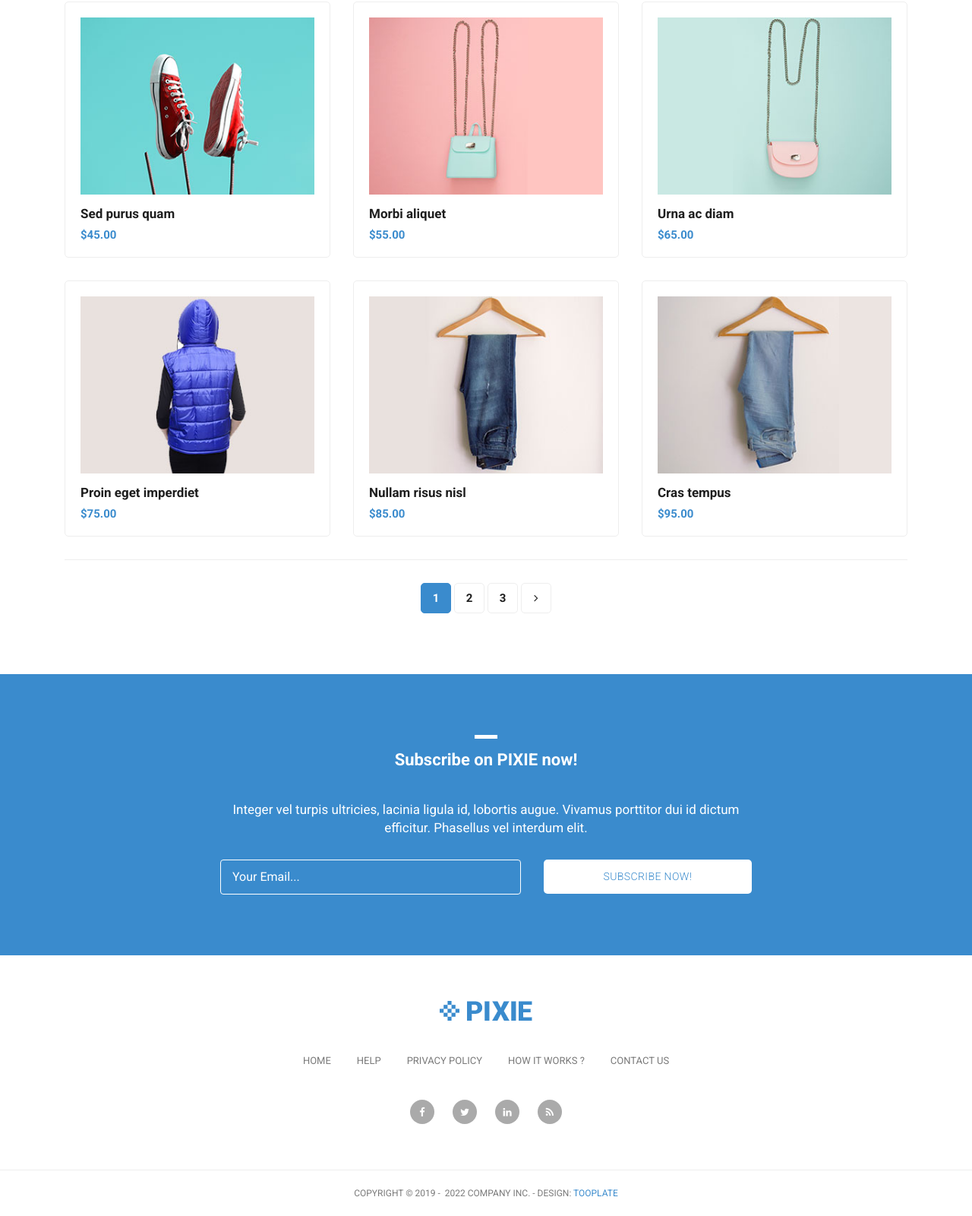
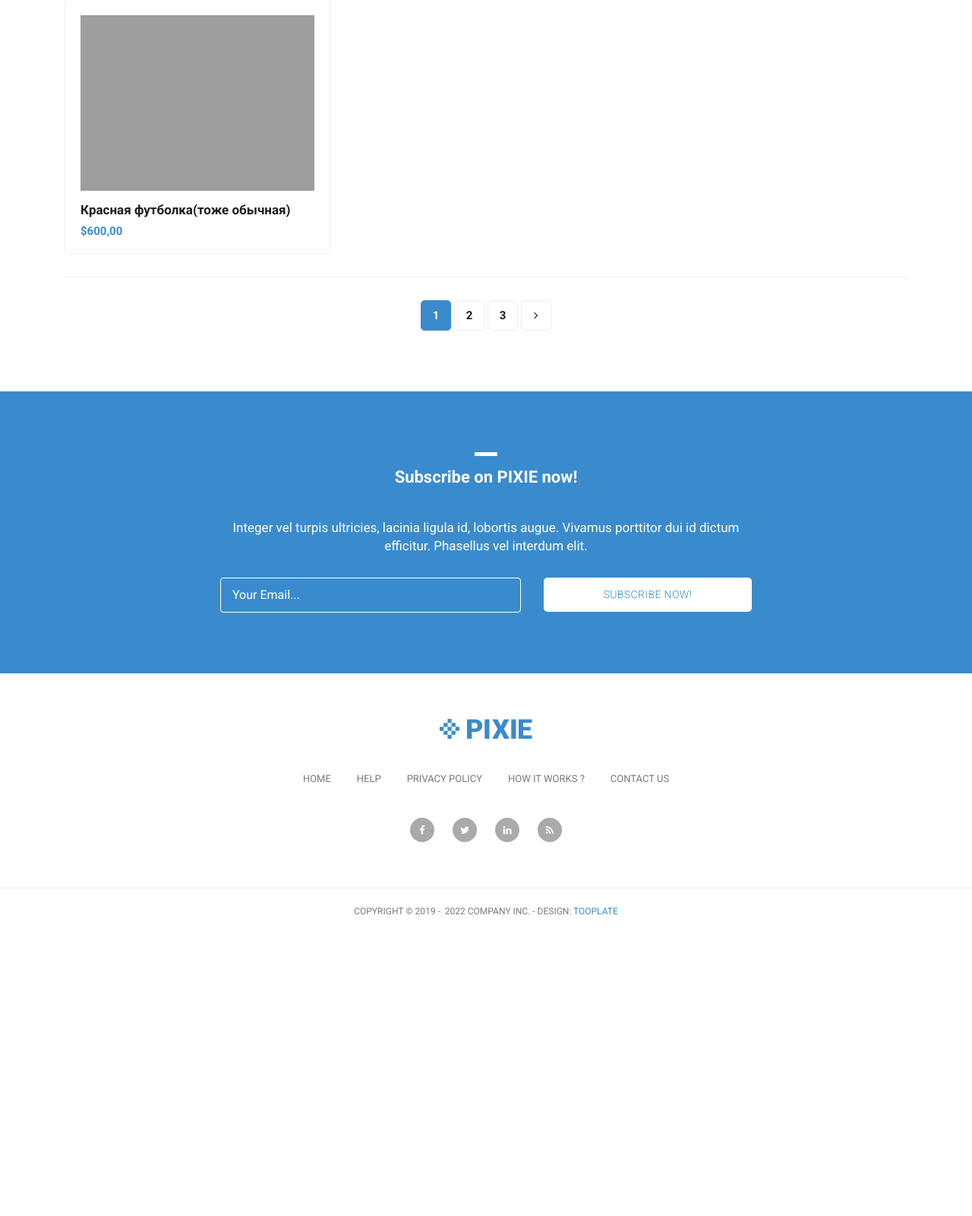
Before and after one commit to dbayanova/stephop_25_05, a Django app: page /products/ in a window 1280 px wide. Shown: the part 713-2313 px from the top of the page at 76% size. After the commit the page ends 1917 px from the top, so only its background shows below. Run offline with Django 4.2, Linux system fonts and the light colour scheme; data comes from the database, SQL or seed files in the repository; both versions use the stored data as it was after the commit; some libraries are stand-ins or nearby versions; grey boxes are pictures that could not be loaded.

Commit message:
lesson_05

```diff
--- a/stepshop/mainapp/views.py
+++ b/stepshop/mainapp/views.py
@@ -1,4 +1,5 @@
 from django.shortcuts import render
+from mainapp.models import Product, ProductCategory
 
 links_menu = [
     {'href': 'index', 'name': 'Главная', 'route': ''},
@@ -11,9 +12,13 @@ links_menu = [
 def products(request):
     title = 'Продукты'
 
+    products_ = Product.objects.all()
+    categories = ProductCategory.objects.all()
     context = {
         'title': title,
         'links_menu': links_menu,
+        'products': products_,
+        'categories': categories,
     }
 
     return render(request, 'products.html', context)
--- a/stepshop/stepshop/settings.py
+++ b/stepshop/stepshop/settings.py
@@ -123,6 +123,9 @@ STATICFILES_DIRS = (
     os.path.join(BASE_DIR, 'stepshop', 'static'),
 )
 
+MEDIA_URL = '/media/'
+MEDIA_ROOT = os.path.join(BASE_DIR, 'media')
+
 # Default primary key field type
 # https://docs.djangoproject.com/en/4.0/ref/settings/#default-auto-field
 
--- a/stepshop/stepshop/templates/base.html
+++ b/stepshop/stepshop/templates/base.html
@@ -159,6 +159,7 @@
     <script src="{% static 'assets/js/custom.js' %}"></script>
     <script src="{% static 'assets/js/owl.js' %}"></script>
 
+    {% block js %}  {% endblock %}
 
     <script language = "text/Javascript">
       cleared[0] = cleared[1] = cleared[2] = 0; //set a cleared flag for each field
@@ -170,7 +171,7 @@
           }
       }
     </script>
-  {% block js %}  {% endblock %}
+
 
   </body>
 
--- a/stepshop/stepshop/templates/products.html
+++ b/stepshop/stepshop/templates/products.html
@@ -14,15 +14,18 @@
           <div class="col-md-4 col-sm-12">
             <div class="section-heading">
               <div class="line-dec"></div>
-              <h1>Featured Items</h1>
+              <h1>{{ title|capfirst }}</h1>
             </div>
           </div>
           <div class="col-md-8 col-sm-12">
             <div id="filters" class="button-group">
-              <button class="btn btn-primary" data-filter="*">All Products</button>
-              <button class="btn btn-primary" data-filter=".new">Newest</button>
-              <button class="btn btn-primary" data-filter=".low">Low Price</button>
-              <button class="btn btn-primary" data-filter=".high">Hight Price</button>
+                <button class="btn btn-primary" data-filter="*">Все</button>
+                {% for category in categories %}
+                <button class="btn btn-primary" data-filter="{{ category.name }}">{{ category.name }}</button>
+
+                {% endfor %}
+
+
             </div>
           </div>
         </div>
@@ -32,87 +35,21 @@
     <div class="featured container no-gutter">
 
         <div class="row posts">
-            <div id="1" class="item new col-md-4">
-              <a href="product.html">
+
+            {% for product in products %}
+              <div id="{{ product.pk }}" class="item new col-md-4">
+               <a href="#">
                 <div class="featured-item">
-                  <img src="{% static 'assets/images/product-01.jpg' %}" alt="">
-                  <h4>Proin vel ligula</h4>
-                  <h6>$15.00</h6>
+                  <img src="/media/{{ product.image }}" alt="{{ product.name }}">
+
+                    <h4>{{ product.name }}</h4>
+                    <h6>${{ product.price }}</h6>
+
                 </div>
-              </a>
-            </div>
-            <div id="2" class="item high col-md-4">
-              <a href="product.html">
-                <div class="featured-item">
-                  <img src="{% static 'assets/images/product-02.jpg' %}" alt="">
-                  <h4>Erat odio rhoncus</h4>
-                  <h6>$25.00</h6>
-                </div>
-              </a>
-            </div>
-            <div id="3" class="item low col-md-4">
-              <a href="product.html">
-                <div class="featured-item">
-                  <img src="{% static 'assets/images/product-03.jpg' %}" alt="">
-                  <h4>Integer vel turpis</h4>
-                  <h6>$35.00</h6>
-                </div>
-              </a>
-            </div>
-            <div id="4" class="item low col-md-4">
-              <a href="product.html">
-                <div class="featured-item">
-                  <img src="{% static 'assets/images/product-04.jpg' %}" alt="">
-                  <h4>Sed purus quam</h4>
-                  <h6>$45.00</h6>
-                </div>
-              </a>
-            </div>
-            <div id="5" class="item new high col-md-4">
-              <a href="product.html">
-                <div class="featured-item">
-                  <img src="{% static 'assets/images/product-05.jpg' %}" alt="">
-                  <h4>Morbi aliquet</h4>
-                  <h6>$55.00</h6>
-                </div>
-              </a>
-            </div>
-            <div id="6" class="item new col-md-4">
-              <a href="product.html">
-                <div class="featured-item">
-                  <img src="{% static 'assets/images/product-06.jpg' %}" alt="">
-                  <h4>Urna ac diam</h4>
-                  <h6>$65.00</h6>
-                </div>
-              </a>
-            </div>
-            <div id="7" class="item new high col-md-4">
-              <a href="product.html">
-                <div class="featured-item">
-                  <img src="{% static 'assets/images/product-03.jpg' %}" alt="">
-                  <h4>Proin eget imperdiet</h4>
-                  <h6>$75.00</h6>
-                </div>
-              </a>
-            </div>
-            <div id="8" class="item low new col-md-4">
-              <a href="product.html">
-                <div class="featured-item">
-                  <img src="{% static 'assets/images/product-02.jpg' %}" alt="">
-                  <h4>Nullam risus nisl</h4>
-                  <h6>$85.00</h6>
-                </div>
-              </a>
-            </div>
-            <div id="9" class="item new col-md-4">
-              <a href="product.html">
-                <div class="featured-item">
-                  <img src="{% static 'assets/images/product-01.jpg' %}" alt="">
-                  <h4>Cras tempus</h4>
-                  <h6>$95.00</h6>
-                </div>
-              </a>
-            </div>
+               </a>
+              </div>
+            {% endfor %}
+
         </div>
     </div>
 
@@ -130,5 +67,8 @@
         </div>
       </div>
     </div>
-    <!-- Featred Page Ends Here -->
 {% endblock %}
+
+{% block js %}
+<script src="{% static 'assets/js/isotope.js' %}"></script>
+{% endblock %}
--- a/stepshop/stepshop/urls.py
+++ b/stepshop/stepshop/urls.py
@@ -16,7 +16,8 @@ Including another URLconf
 from django.contrib import admin
 from django.urls import path, include
 from stepshop.views import index, contact, about
-
+from django.conf import settings
+from django.conf.urls.static import static
 urlpatterns = [
     path('admin/', admin.site.urls),
     path('', index, name='index'),
@@ -25,3 +26,6 @@ urlpatterns = [
     path('products/', include('mainapp.urls', namespace='products')),
 
 ]
+
+if settings.DEBUG:
+    urlpatterns += static(settings.MEDIA_URL, document_root=settings.MEDIA_ROOT)
```
Also changed, not shown: stepshop/mainapp/fixtures/categories.json (added, +26 -0 lines), stepshop/mainapp/fixtures/products.json (added, +62 -0 lines), stepshop/mainapp/management/commands/fill_db.py (added, +37 -0 lines), stepshop/product_images/big-03.jpg (deleted), 1 other file.
